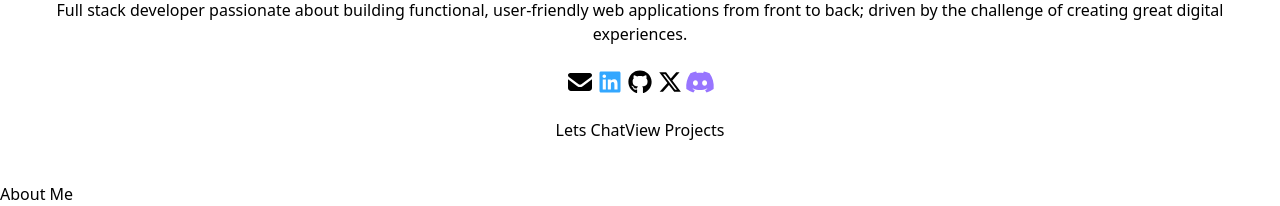
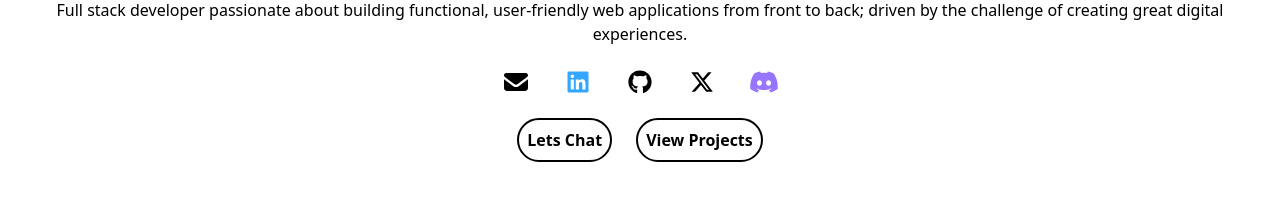
Before and after one commit to thabangDev77/thabangdev-portfolio, a React (Vite) app in the folder thabangdev-portfolio/: page / in a window 1280 px wide. Shown: the part 383-589 px from the top of the page. Built offline with nearby package versions, Linux system fonts and the light colour scheme.

Commit message:
style: space out the icons and buttons. Improve the buttons typography and layout

```diff
--- a/thabangdev-portfolio/src/components/home/Home.jsx
+++ b/thabangdev-portfolio/src/components/home/Home.jsx
@@ -18,7 +18,7 @@ function Home() {
                 <p>Full stack developer passionate about building functional, user-friendly web applications from front to back; driven by the challenge of creating great digital experiences.</p>
             </div>
 
-            <div>
+            <div className='flex gap-8'>
                 <FontAwesomeIcon icon={faEnvelope} size="xl" />
                 <FontAwesomeIcon icon={faLinkedin} size="xl" style={{color: "#33a7ff",}} />
                 <FontAwesomeIcon icon={faGithub} size="xl" />
@@ -26,9 +26,9 @@ function Home() {
                 <FontAwesomeIcon icon={faDiscord} size="xl" style={{color: "#9875ff",}} />
             </div>
 
-            <div>
-                <button >Lets Chat</button>
-                <button>View Projects</button>
+            <div className='flex gap-6'>
+                <button className='font-bold border-2 rounded-3xl p-2'>Lets Chat</button>
+                <button className='font-bold border-2 rounded-3xl p-2'>View Projects</button>
             </div>
 
         </section>
```
